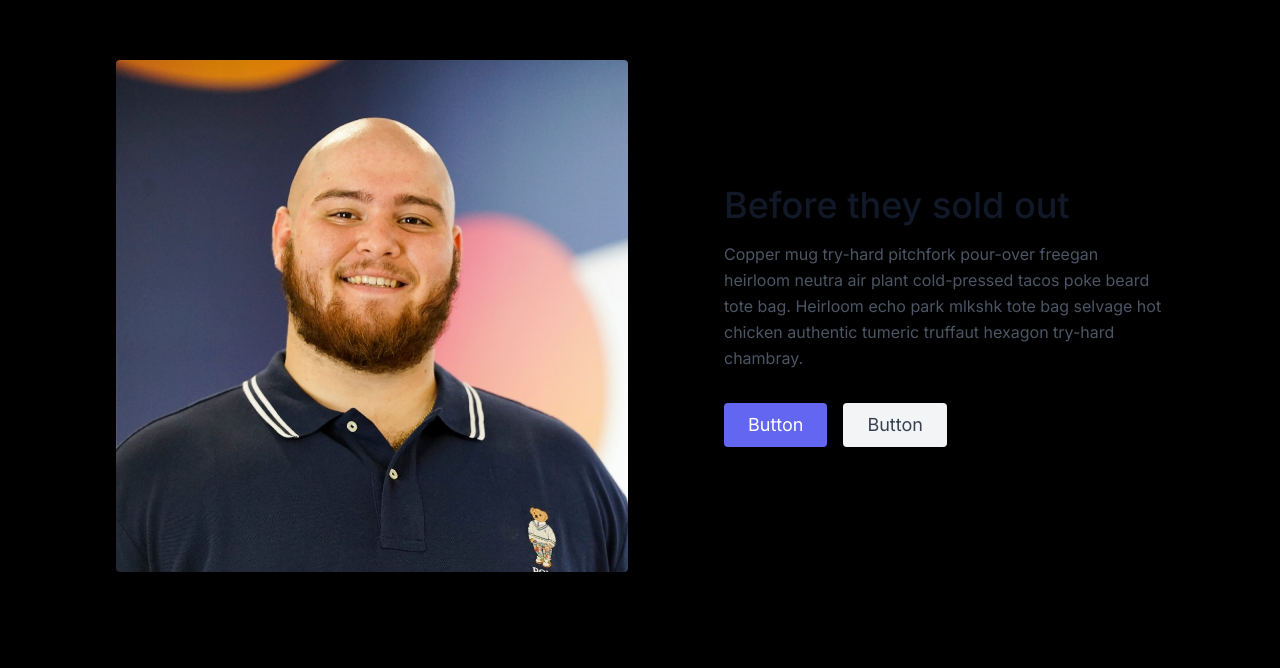
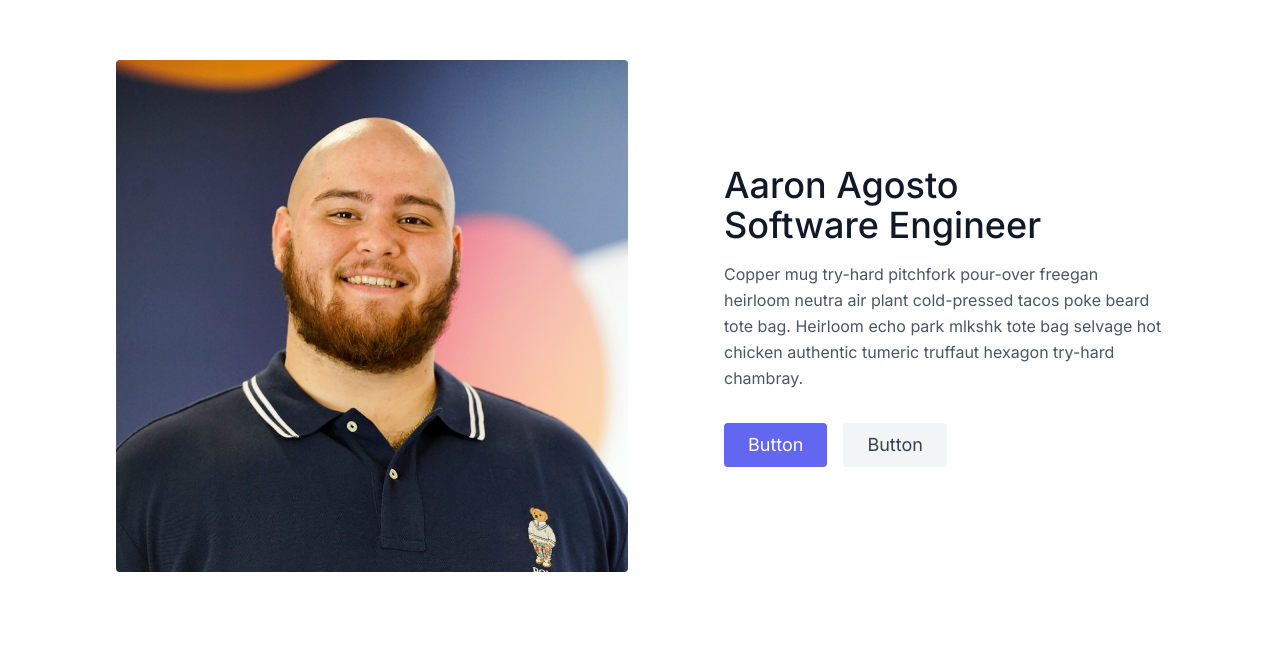
Before and after one commit to AaronMAgosto/nextjs-portfolio, a Next.js app: page / in a window 1280 px wide. Shown: the part 132-800 px from the top of the page. Built offline with nearby package versions, Linux system fonts and the light colour scheme.

Commit message:
added hero

```diff
--- a/app/globals.css
+++ b/app/globals.css
@@ -3,5 +3,5 @@
 @tailwind utilities;
 
 main{
-  background-color: black;
+  background-color: white;
 }
--- a/components/Hero.jsx
+++ b/components/Hero.jsx
@@ -7,7 +7,7 @@ export default function Hero () {
       <img className="object-cover object-center rounded" alt="hero" src="../../images/aaron1.jpg" />
     </div>
     <div className="lg:flex-grow md:w-1/2 lg:pl-24 md:pl-16 flex flex-col md:items-start md:text-left items-center text-center">
-      <h1 className="title-font sm:text-4xl text-3xl mb-4 font-medium text-gray-900">Before they sold out
+      <h1 className="title-font sm:text-4xl text-3xl mb-4 font-medium text-gray-900"> Aaron Agosto <br/> Software Engineer
         <br className="hidden lg:inline-block"readymade gluten />
       </h1>
       <p className="mb-8 leading-relaxed">Copper mug try-hard pitchfork pour-over freegan heirloom neutra air plant cold-pressed tacos poke beard tote bag. Heirloom echo park mlkshk tote bag selvage hot chicken authentic tumeric truffaut hexagon try-hard chambray.</p>
```
